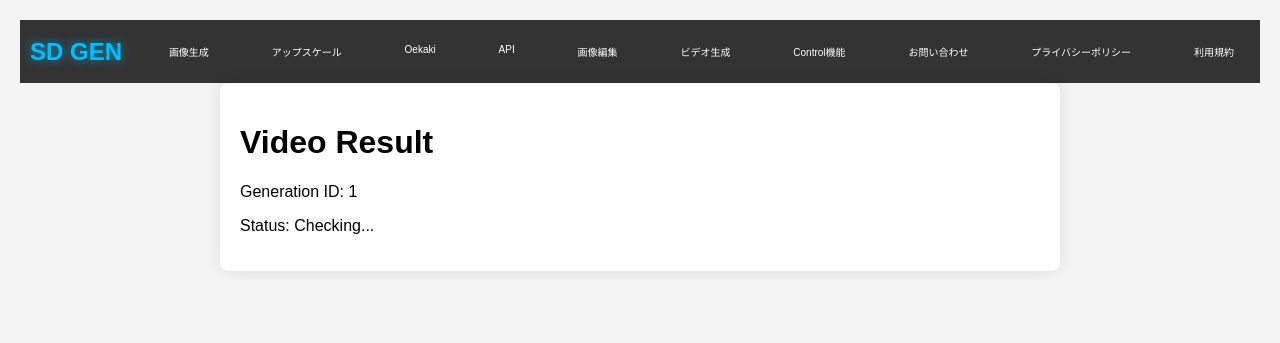
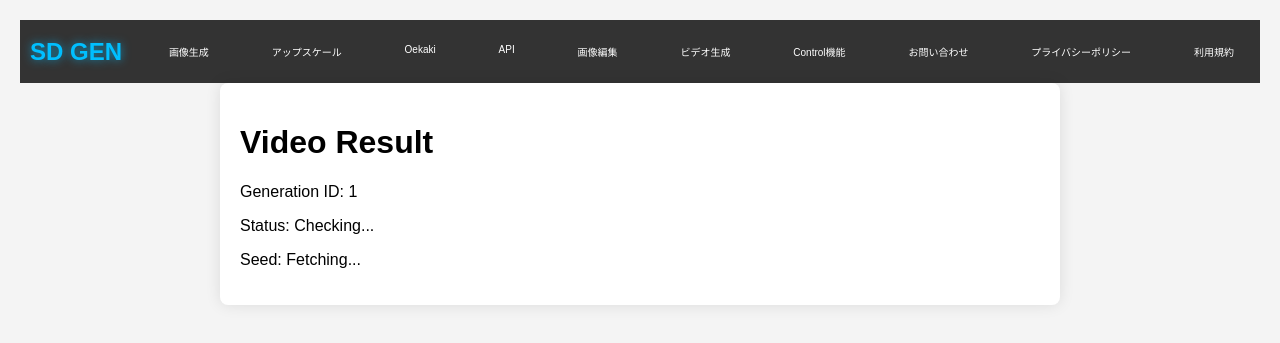
Before and after one commit to halcy8312/SD3, a Flask app: page /video_result_page/1 in a window 1280 px wide. Shown: the top 343 px of the page. Run offline with Flask 3, Linux system fonts and the light colour scheme.

Commit message:
seed動画

```diff
--- a/app.py
+++ b/app.py
@@ -551,10 +551,11 @@ def video_result(generation_id):
         with open(file_path, 'wb') as file:
             file.write(response.content)
         video_url = url_for('static', filename=f'videos/{generation_id}.mp4')
-        return jsonify({'status': 'complete', 'video_url': video_url})
+        # レスポンスヘッダーからseed値を取得
+        generated_seed = response.headers.get("seed")
+        return jsonify({'status': 'complete', 'video_url': video_url, 'seed': generated_seed})
     else:
         return jsonify({'status': 'error', 'message': response.json()})
-
 
 @app.route('/edit', methods=['GET', 'POST'])
 def edit():
--- a/templates/video_result.html
+++ b/templates/video_result.html
@@ -6,6 +6,7 @@
 <h1>Video Result</h1>
 <p>Generation ID: {{ generation_id }}</p>
 <p>Status: <span id="status">Checking...</span></p>
+<p>Seed: <span id="seed">Fetching...</span></p>
 <video id="video" controls style="display: none;"></video>
 <a id="download_link" href="" download="generated_video.mp4" style="display: none;"><button>Download Video</button></a>
 
@@ -16,6 +17,7 @@ function checkStatus() {
         .then(data => {
             if (data.status === 'complete') {
                 document.getElementById('status').textContent = 'Complete!';
+                document.getElementById('seed').textContent = data.seed;
                 const videoElement = document.getElementById('video');
                 videoElement.src = data.video_url;
                 videoElement.style.display = 'block';
```
